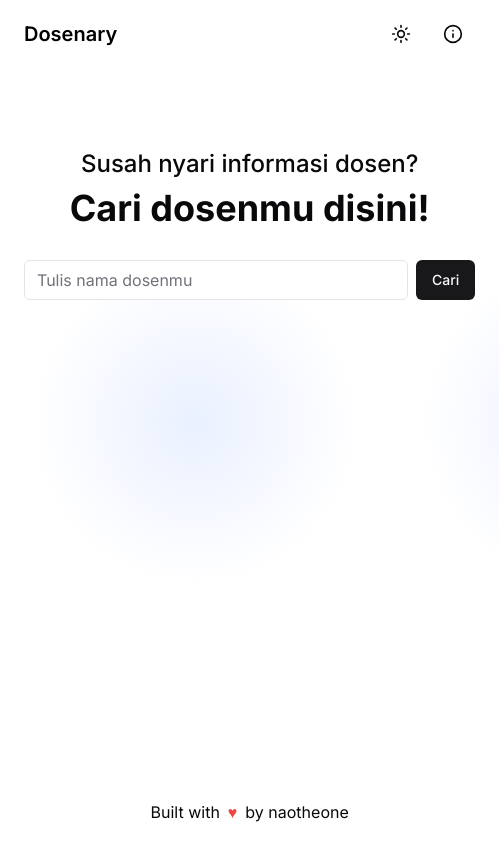
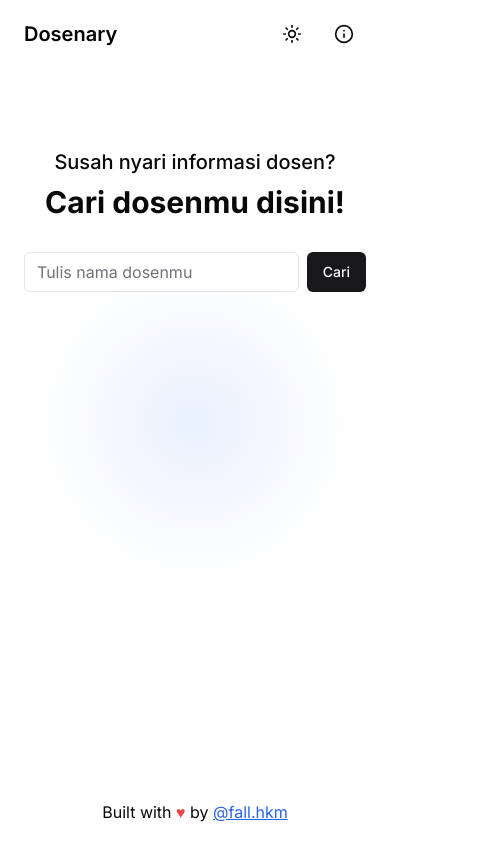
Before and after one commit to kimnopal/dosenary, a Next.js app: page / in a window 390 px wide. Shown: the whole page, 499 px wide, since content can reach past the window. Built offline with nearby package versions, Linux system fonts and the light colour scheme.

Commit message:
fixing modal lecturer and search input

```diff
--- a/src/app/globals.css
+++ b/src/app/globals.css
@@ -73,7 +73,7 @@ body {
   }
 }
 
-.underline {
+/* .underline {
   position: relative;
 }
 
@@ -103,4 +103,4 @@ body {
   background-repeat: no-repeat;
   background-size: 100% 100%;
   transition: width 0.5s cubic-bezier(0.22, 0.61, 0.36, 1);
-}
+} */
--- a/src/app/layout.tsx
+++ b/src/app/layout.tsx
@@ -2,6 +2,7 @@ import type { Metadata } from "next";
 import { Inter } from 'next/font/google'
 import "./globals.css";
 import { Navbar } from "@/components/Navbar";
+import Link from "next/link";
 
 const inter = Inter({ subsets: ['latin'] })
 
@@ -30,7 +31,9 @@ export default function RootLayout({
           {children}
         </main>
         <footer className="w-full flex justify-center p-5 relative bottom-0">
-          Built with <span className="text-red-500 px-2">&hearts;</span> by naotheone
+          <div>
+            Built with <span className="text-red-500">&hearts;</span> by <Link href={'https://www.instagram.com/falll.hkm/'} target="_blank" className="text-blue-600 underline">@fall.hkm</Link>
+          </div>
         </footer>
       </body>
     </html>
--- a/src/app/page.tsx
+++ b/src/app/page.tsx
@@ -13,6 +13,10 @@ export default function Home() {
   const [search, setSearch] = useState<string>('')
   const [lecturers, setLecturers] = useState<any>([])
 
+  useEffect(() => {
+    setSearch('')
+  }, [lecturers])
+
   const handleSubmit = async (e: React.FormEvent) => {
     e.preventDefault()
 
@@ -22,6 +26,7 @@ export default function Home() {
       const { data, error } = await supabase.from("lecturers").select(`
       *,
       educations (
+        id,
         detail,
         degrees (level)
       )
@@ -43,16 +48,16 @@ export default function Home() {
 
   return (
     <div className="w-full mt-20 flex flex-col items-center">
-      <div className="mb-10">
+      <div className="mb-10 w-full">
         <div className="mb-8 text-center">
-          <p className="text-2xl font-medium mb-2">Susah nyari informasi dosen?</p>
-          <h2 className="text-4xl font-bold">Cari dosenmu disini!</h2>
+          <p className="text-xl md:text-2xl font-medium mb-2">Susah nyari informasi dosen?</p>
+          <h2 className="text-3xl md:text-4xl font-bold">Cari dosenmu disini!</h2>
         </div>
         {/* <svg xmlns="http://www.w3.org/2000/svg" width="24" height="24" viewBox="0 0 24 24" fill="none" stroke="currentColor" stroke-width="2" stroke-linecap="round" stroke-linejoin="round" className="lucide lucide-search"><circle cx="11" cy="11" r="8" /><path d="m21 21-4.3-4.3" /></svg> */}
 
-        <div>
-          <form action="" method="post" onSubmit={handleSubmit} className="flex items-center gap-2">
-            <Input type="text" placeholder="Tulis nama dosenmu" className="w-96" onChange={handleChange} value={search} />
+        <div className="">
+          <form action="" method="post" onSubmit={handleSubmit} className="flex justify-center items-center gap-2">
+            <Input type="text" placeholder="Tulis nama dosenmu" className="w-full max-w-96" onChange={handleChange} value={search} />
             <Button type="submit">Cari</Button>
           </form>
         </div>
@@ -63,24 +68,26 @@ export default function Home() {
           return (
             <AlertDialog key={lecturer.id}>
               <AlertDialogTrigger>
-                <Card className="w-full ">
-                  <CardHeader className="px-4 py-3 flex-row justify-between">
-                    <div className="flex flex-row gap-3 items-center">
-                      <CardTitle className="text-lg">{lecturer.name}</CardTitle>
-                      <CardDescription>{lecturer.nip}</CardDescription>
+                <Card className="w-full">
+                  <CardHeader className="px-4 py-3 flex-row justify-between items-center">
+                    <div className="flex flex-col gap-1">
+                      <CardTitle className="text-base md:text-lg text-left">{lecturer.name}</CardTitle>
+                      <CardDescription className="text-left md:text-base">NIP. {lecturer.nip}</CardDescription>
                     </div>
-                    <svg xmlns="http://www.w3.org/2000/svg" className="lucide lucide-chevron-right size-7 text-muted-foreground" viewBox="0 0 24 24" fill="none" stroke="currentColor" strokeWidth="2" strokeLinecap="round" strokeLinejoin="round"><path d="m9 18 6-6-6-6" /></svg>
+                    {/* <div className=" flex "> */}
+                    <svg xmlns="http://www.w3.org/2000/svg" className="lucide lucide-chevron-right min-w-7 w-7 !m-0 text-muted-foreground" viewBox="0 0 24 24" fill="none" stroke="currentColor" strokeWidth="2" strokeLinecap="round" strokeLinejoin="round"><path d="m9 18 6-6-6-6" /></svg>
+                    {/* </div> */}
                   </CardHeader>
                 </Card>
               </AlertDialogTrigger>
-              <AlertDialogContent className="">
+              <AlertDialogContent>
                 <AlertDialogHeader>
                   <AlertDialogTitle className="text-2xl">
                     Detail Dosen
                   </AlertDialogTitle>
                   {/* <AlertDialogDescription className="text-base"> */}
                   <div id="radix-:r2:" className="text-muted-foreground text-base">
-                    <table className="border-separate border-spacing-y-1">
+                    <table className="border-separate border-spacing-y-1 text-left">
                       <tbody>
                         <tr>
                           <th className="align-top">Nama</th>
@@ -103,7 +110,7 @@ export default function Home() {
                           <td className="align-top">Teknik Elektro</td>
                         </tr>
                         <tr>
-                          <th className="pr-16 align-top">Riwayat Pendidikan</th>
+                          <th className="pr-4 md:pr-8 align-top">Riwayat Pendidikan</th>
                           <td className="w-4 align-top">:</td>
                           <td className="align-top">
                             <ul className="list-none pl-0 m-0">
--- a/src/components/Navbar.tsx
+++ b/src/components/Navbar.tsx
@@ -14,6 +14,8 @@ import {
     navigationMenuTriggerStyle,
 } from "@/components/ui/navigation-menu"
 import { Button } from "./ui/button"
+import { AlertDialog, AlertDialogAction, AlertDialogContent, AlertDialogDescription, AlertDialogFooter, AlertDialogHeader, AlertDialogTitle, AlertDialogTrigger } from "./ui/alert-dialog"
+import { Card, CardDescription, CardHeader, CardTitle } from "./ui/card"
 
 const components: { title: string; href: string; description: string }[] = [
     {
@@ -66,9 +68,26 @@ export function Navbar() {
                         <Button variant={'ghost'} className="rounded-full p-3 h-auto">
                             <svg xmlns="http://www.w3.org/2000/svg" className="lucide lucide-sun !size-5" viewBox="0 0 24 24" fill="none" stroke="currentColor" strokeWidth="2" strokeLinecap="round" strokeLinejoin="round"><circle cx="12" cy="12" r="4" /><path d="M12 2v2" /><path d="M12 20v2" /><path d="m4.93 4.93 1.41 1.41" /><path d="m17.66 17.66 1.41 1.41" /><path d="M2 12h2" /><path d="M20 12h2" /><path d="m6.34 17.66-1.41 1.41" /><path d="m19.07 4.93-1.41 1.41" /></svg>
                         </Button>
-                        <Button variant={'ghost'} className="rounded-full p-3 h-auto">
-                            <svg xmlns="http://www.w3.org/2000/svg" className="lucide lucide-info !size-5" viewBox="0 0 24 24" fill="none" stroke="currentColor" strokeWidth="2" strokeLinecap="round" strokeLinejoin="round"><circle cx="12" cy="12" r="10" /><path d="M12 16v-4" /><path d="M12 8h.01" /></svg>
-                        </Button>
+                        <AlertDialog key={'lecturer.id'}>
+                            <AlertDialogTrigger>
+                                <Button variant={'ghost'} className="rounded-full p-3 h-auto">
+                                    <svg xmlns="http://www.w3.org/2000/svg" className="lucide lucide-info !size-5" viewBox="0 0 24 24" fill="none" stroke="currentColor" strokeWidth="2" strokeLinecap="round" strokeLinejoin="round"><circle cx="12" cy="12" r="10" /><path d="M12 16v-4" /><path d="M12 8h.01" /></svg>
+                                </Button>
+                            </AlertDialogTrigger>
+                            <AlertDialogContent>
+                                <AlertDialogHeader>
+                                    <AlertDialogTitle className="text-2xl">
+                                        Informasi
+                                    </AlertDialogTitle>
+                                    <AlertDialogDescription className="text-base">
+                                        <p >Data yang tersedia masih dalam penyempurnaan. Oleh karena itu jika kamu ingin berkontribusi bisa menghubungi admin.</p>
+                                    </AlertDialogDescription>
+                                </AlertDialogHeader>
+                                <AlertDialogFooter>
+                                    <AlertDialogAction>Tutup</AlertDialogAction>
+                                </AlertDialogFooter>
+                            </AlertDialogContent>
+                        </AlertDialog>
                     </div>
                     {/* <div className="md:hidden">
                         <button type="button"
```
